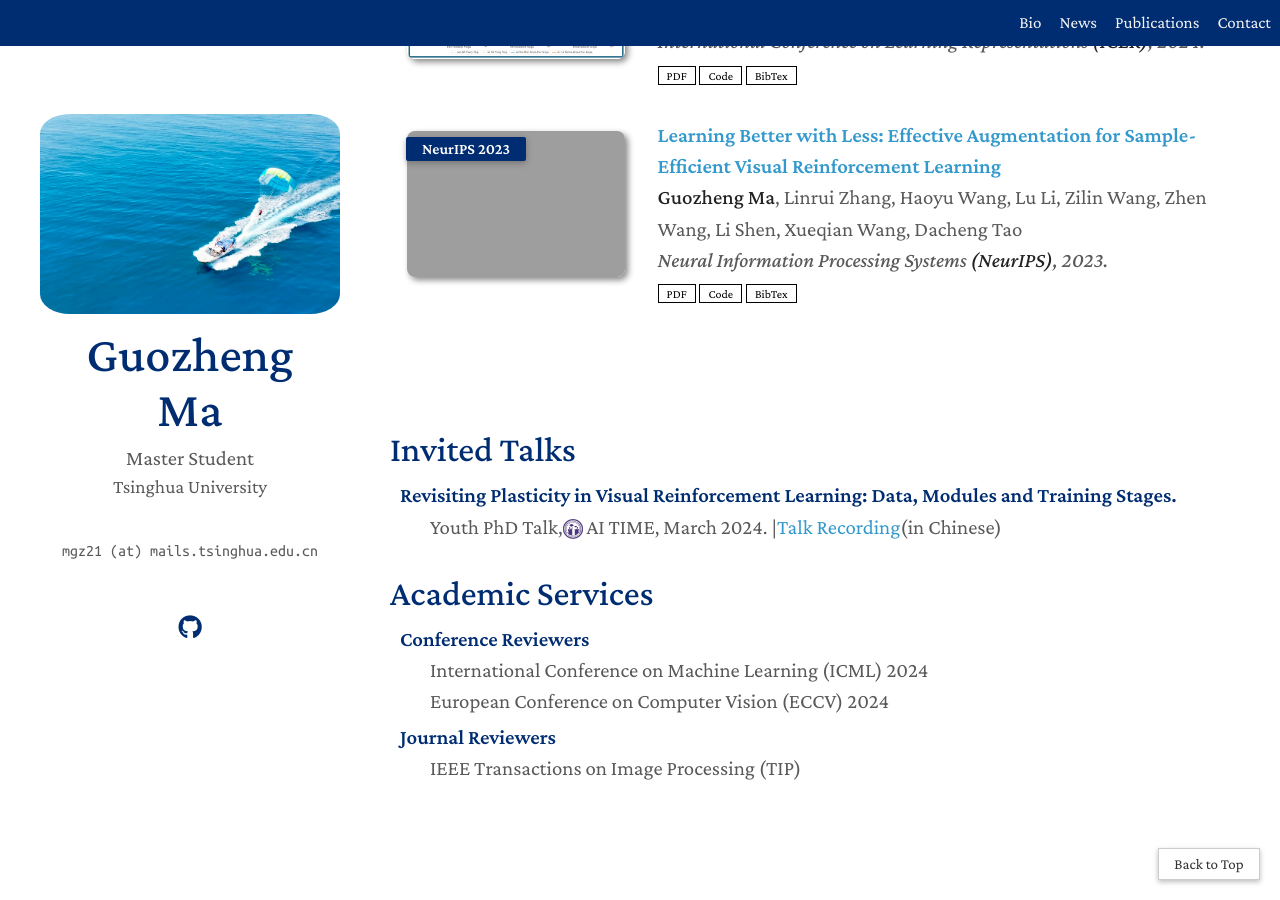
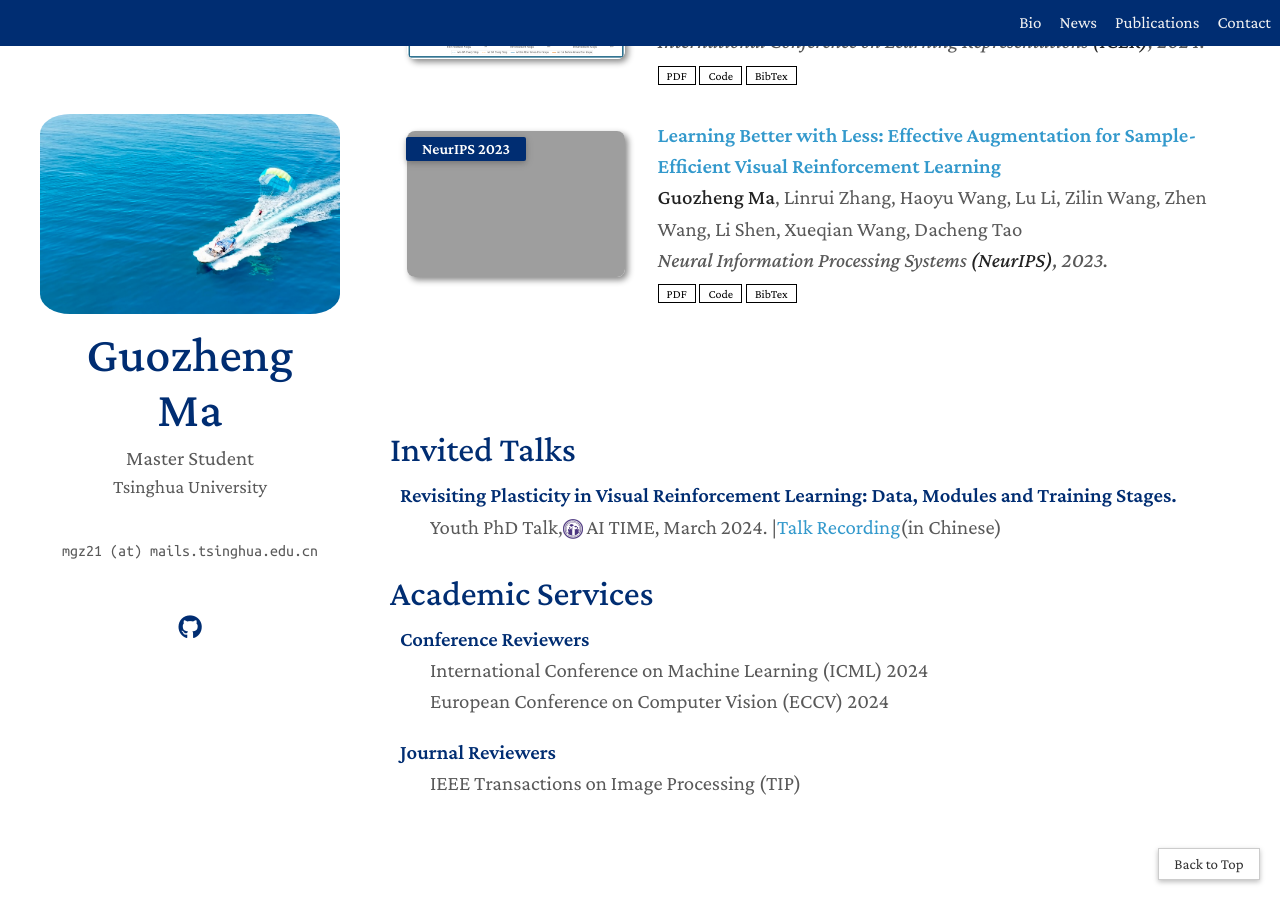
Before and after one commit to Guozheng-Ma/guozheng-ma.github.io, a Jekyll site: the page built from index.md, in a window 1280 px wide and 900 px high, scrolled down 952 px. Built offline with Jekyll 4.4.1, drawn with Linux system fonts in a browser that asks for light colours; a style sheet for code colours, icons or effects is not loaded; grey boxes are pictures that could not be loaded.

Commit message:
Update services.md

```diff
--- a/_includes/services.md
+++ b/_includes/services.md
@@ -4,7 +4,7 @@
 
 <h4 style="margin:0 10px 0;">Conference Reviewers</h4>
 
-<ul style="margin:0 0 5px;">
+<ul>
 <!--   <li><a href="https://neurips.cc/Conferences/2023"><autocolor>Annual Conference on Neural Information Processing Systems (NeurIPS) 2020-2023</autocolor></a></li> -->
   <li><a href="https://icml.cc/"><autocolor>International Conference on Machine Learning (ICML) 2024</autocolor></a></li>
 <!--   <li><a href="https://iclr.cc/Conferences/2023"><autocolor>International Conference on Learning Representations (ICLR) 2022-2023</autocolor></a></li> -->
@@ -22,7 +22,7 @@
 
 <h4 style="margin:0 10px 0;">Journal Reviewers</h4>
 
-<ul style="margin:0 0 10px;">
+<ul>
 <!--   <li><a href="https://www.computer.org/csdl/journal/tp"><autocolor>IEEE Transactions on Pattern Analysis and Machine Intelligence (TPAMI)</autocolor></a></li>
   <li><a href="https://www.springer.com/journal/11263"><autocolor>International Journal of Computer Vision (IJCV)</autocolor></a></li> -->
   <li><a href="https://signalprocessingsociety.org/publications-resources/ieee-transactions-image-processing"><autocolor>IEEE Transactions on Image Processing (TIP)</autocolor></a></li>
```
